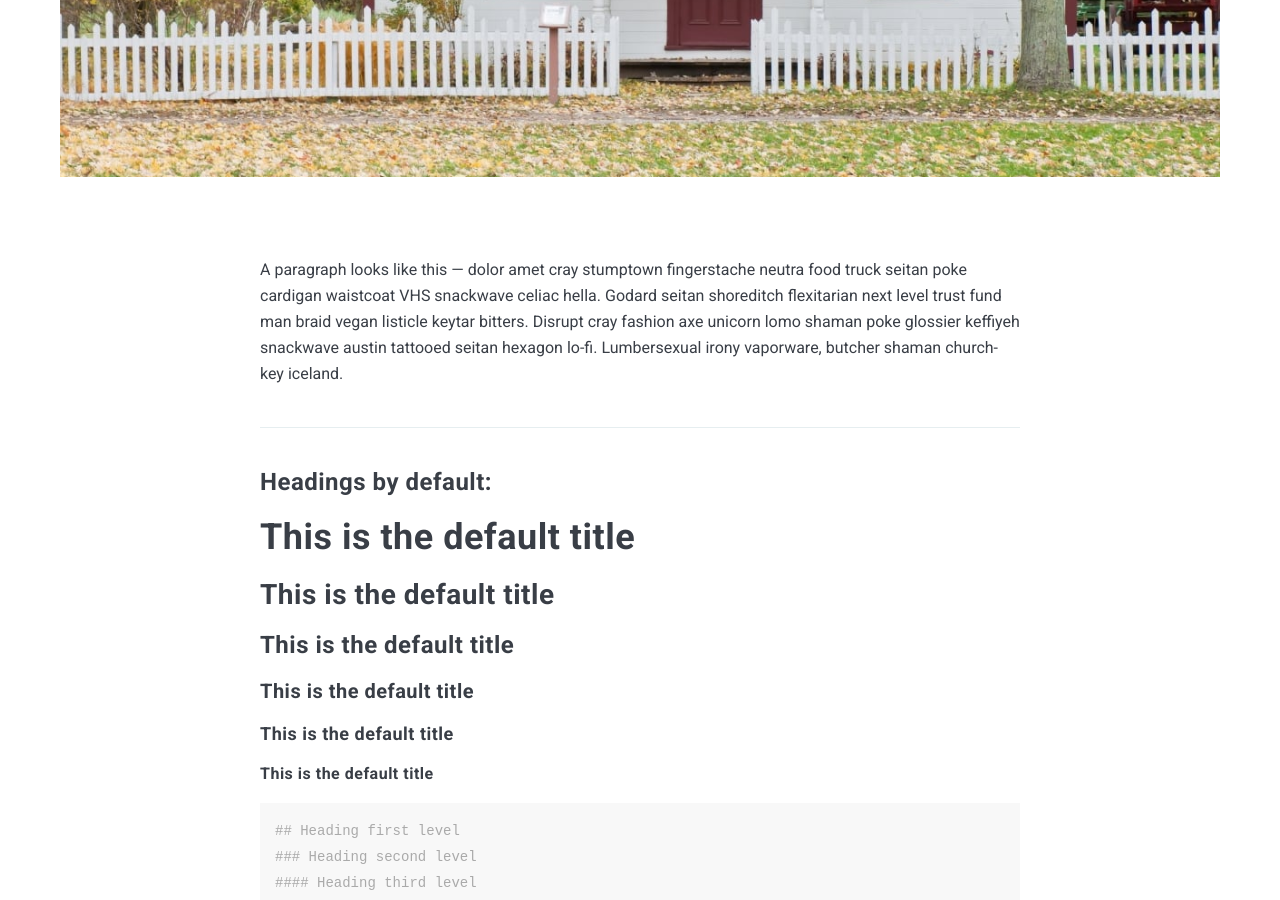
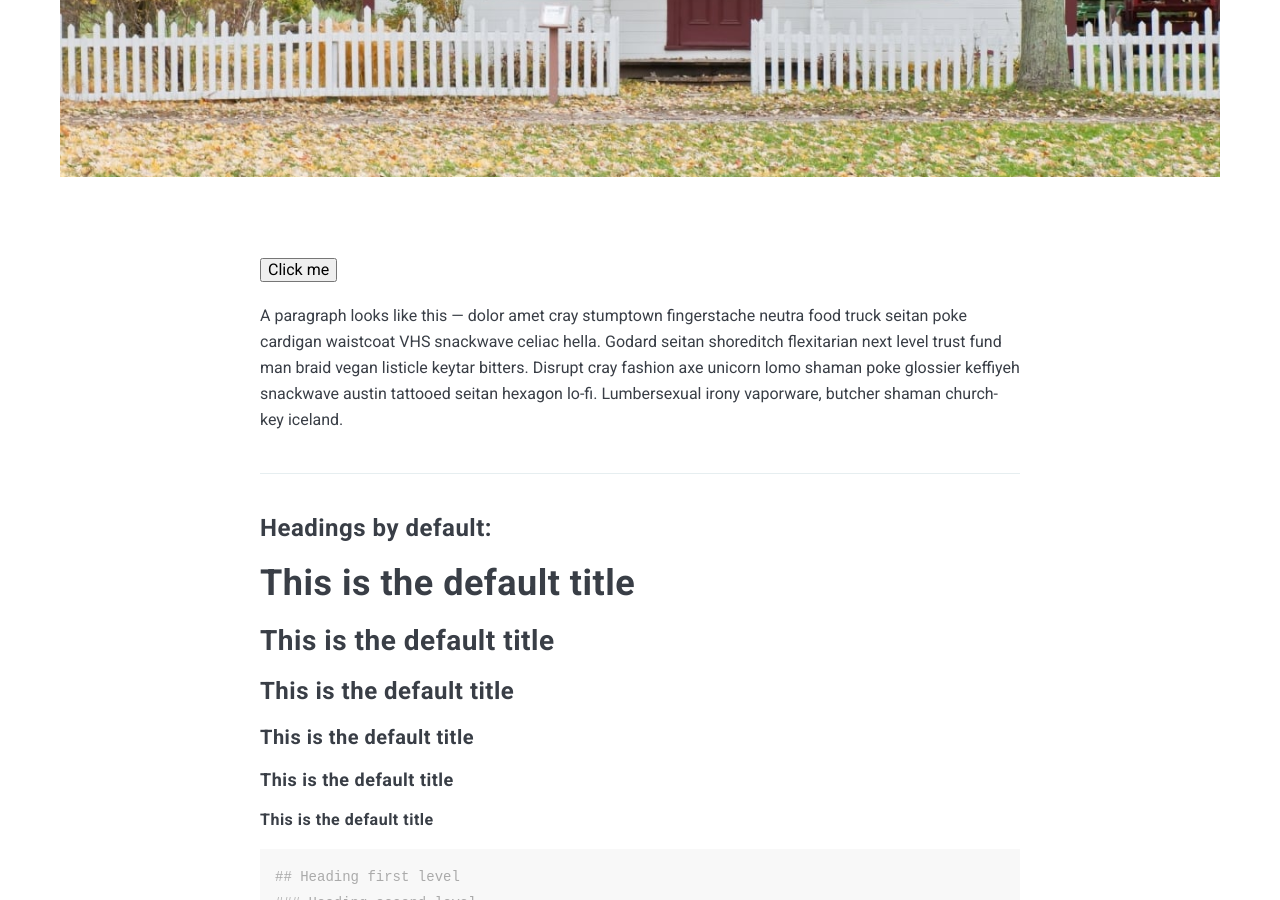
Before and after one commit to hyejinni/hyejinni.github.io, a Jekyll site: the page built from _pages/works.md, in a window 1280 px wide and 900 px high, scrolled down 734 px. Built offline with Jekyll 4.4.1, drawn with Linux system fonts in a browser that asks for light colours; nearby versions of some CDN libraries.

Commit message:
button 추가

```diff
--- a/_pages/works.md
+++ b/_pages/works.md
@@ -4,6 +4,8 @@ title: Works
 permalink: /works/
 image: 08.jpg
 ---
+<button name="button">Click me</button>
+
 
 A paragraph looks like this — dolor amet cray stumptown fingerstache neutra food truck seitan poke cardigan waistcoat VHS snackwave celiac hella. Godard seitan shoreditch flexitarian next level trust fund man braid vegan listicle keytar bitters. Disrupt cray fashion axe unicorn lomo shaman poke glossier keffiyeh snackwave austin tattooed seitan hexagon lo-fi. Lumbersexual irony vaporware, butcher shaman church-key iceland.
 
```
Also changed, not shown: 1 other file.
